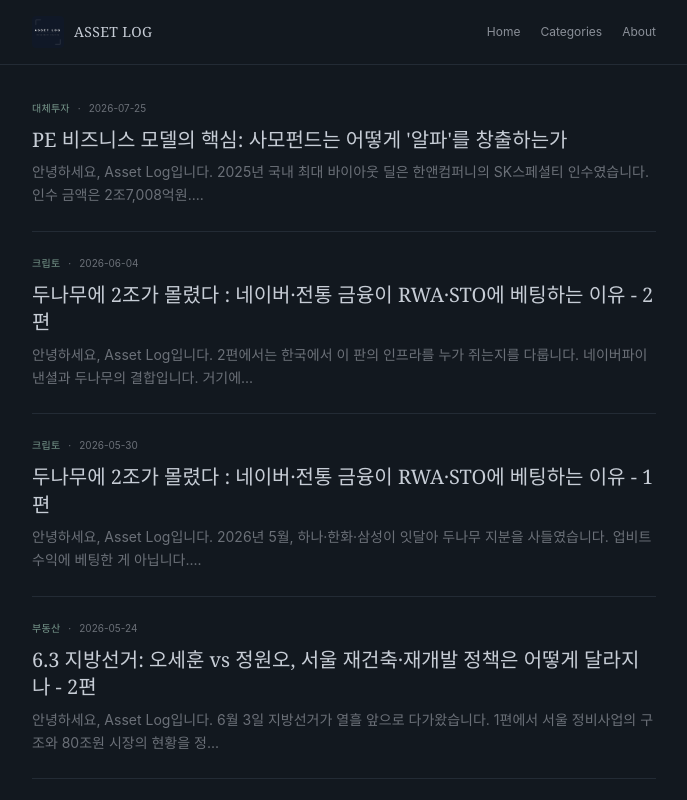
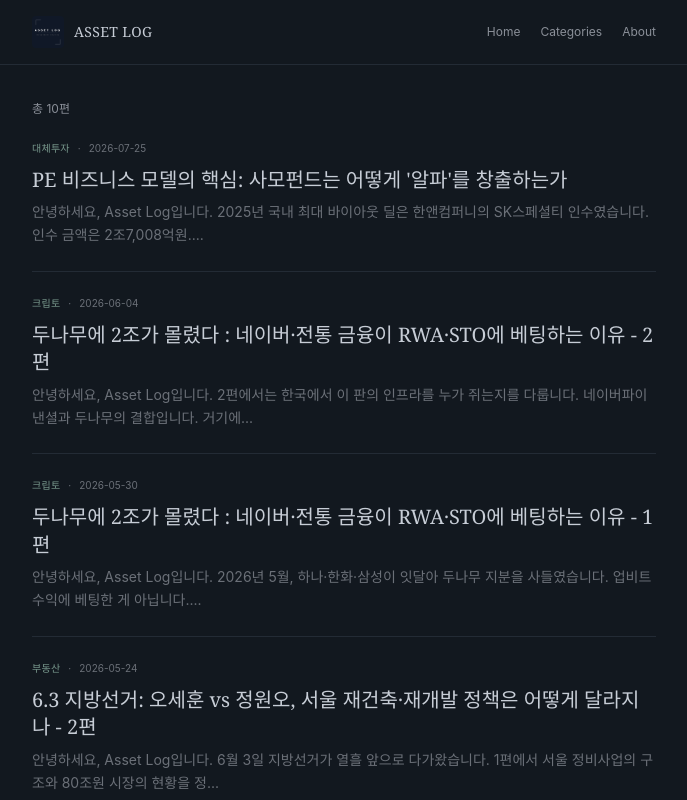
Before and after one commit to jihunx-collab/asset-log, a Next.js app: page / in a window 1280 px wide. Shown: the top 800 px of the page, without its empty margins (296-983 px from the left). Built offline with nearby package versions, Linux system fonts and the light colour scheme.

Commit message:
feat: show total post count on home page

```diff
--- a/app/page.tsx
+++ b/app/page.tsx
@@ -10,6 +10,7 @@ export default function HomePage() {
 
   return (
     <div>
+      <p className="font-sans text-xs text-al-label mb-6">총 {posts.length}편</p>
       {posts.map((post) => (
         <PostCard key={post.slug} post={post} />
       ))}
```
